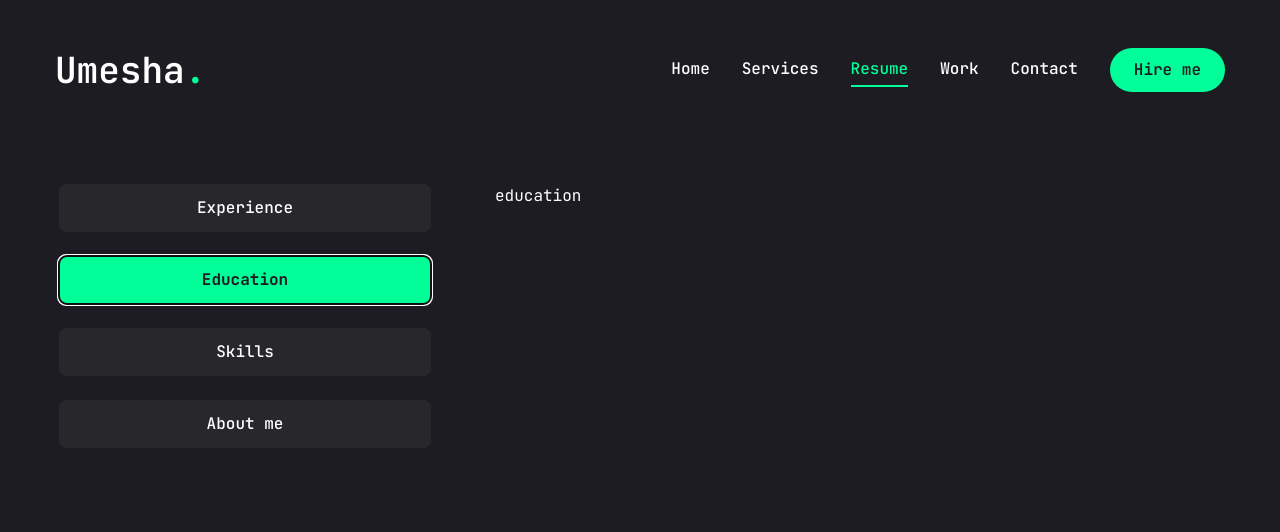
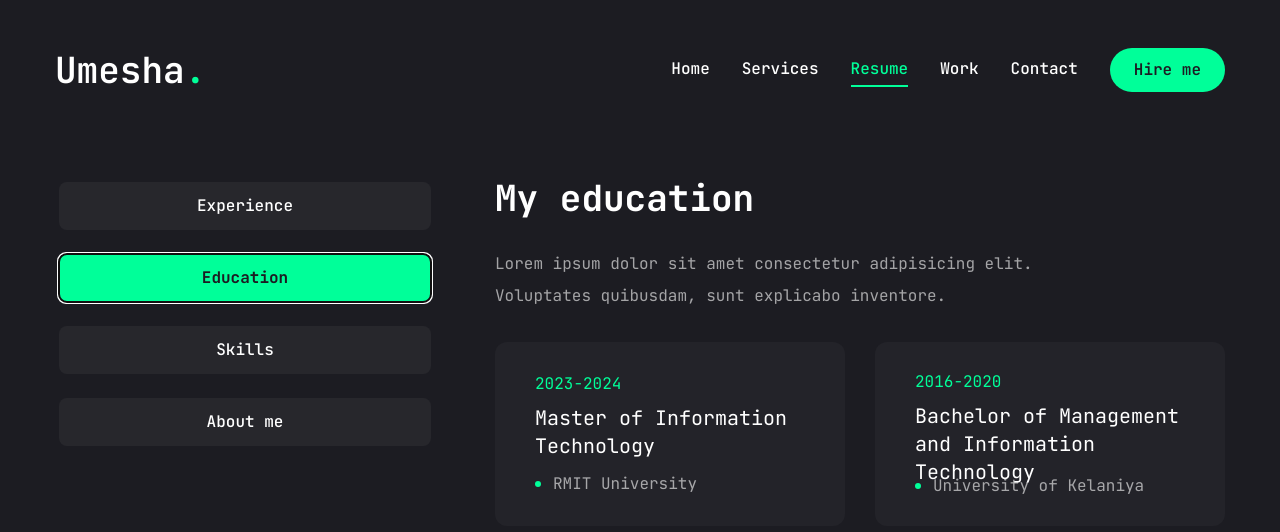
Before and after one commit to sandalu95/umesha-portfolio-web, a Next.js app: page /resume in a window 1280 px wide. Both pictures are taken after a click on the tab "Education". Shown: the top 532 px of the page. Built offline with nearby package versions, Linux system fonts and the light colour scheme.

Commit message:
resume page education content

```diff
--- a/app/resume/page.jsx
+++ b/app/resume/page.jsx
@@ -207,7 +207,34 @@
 
             {/* education */}
             <TabsContent value="education" className="w-full">
-              education
+              <div className="flex flex-col gap-[30px] text-center xl:text-left">
+                <h3 className="text-4xl font-bold">{education.title}</h3>
+                <p className="max-w-[600px] text-white/60 mx-auto xl:mx-0">
+                  {education.description}
+                </p>
+                <ScrollArea className="h-[400px]">
+                  <ul className="grid grid-cols-1 lg:grid-cols-2 gap-[30px]">
+                    {education.items.map((item, index) => {
+                      return (
+                        <li
+                          key={index}
+                          className="bg-[#232329] h-[184px] py-6 px-10 rounded-xl flex flex-col justify-center items-center lg:items-start gap-1"
+                        >
+                          <span className="text-accent">{item.duration}</span>
+                          <h3 className="text-xl max-w-[320px] min-h-[60px] text-center lg:text-left">
+                            {item.degree}
+                          </h3>
+                          <div className="flex items-center gap-3">
+                            {/* dot */}
+                            <span className="w-[6px] h-[6px] rounded-full bg-accent"></span>
+                            <p className="text-white/60">{item.institute}</p>
+                          </div>
+                        </li>
+                      );
+                    })}
+                  </ul>
+                </ScrollArea>
+              </div>
             </TabsContent>
             {/* skills */}
             <TabsContent value="skills" className="w-full">
```
